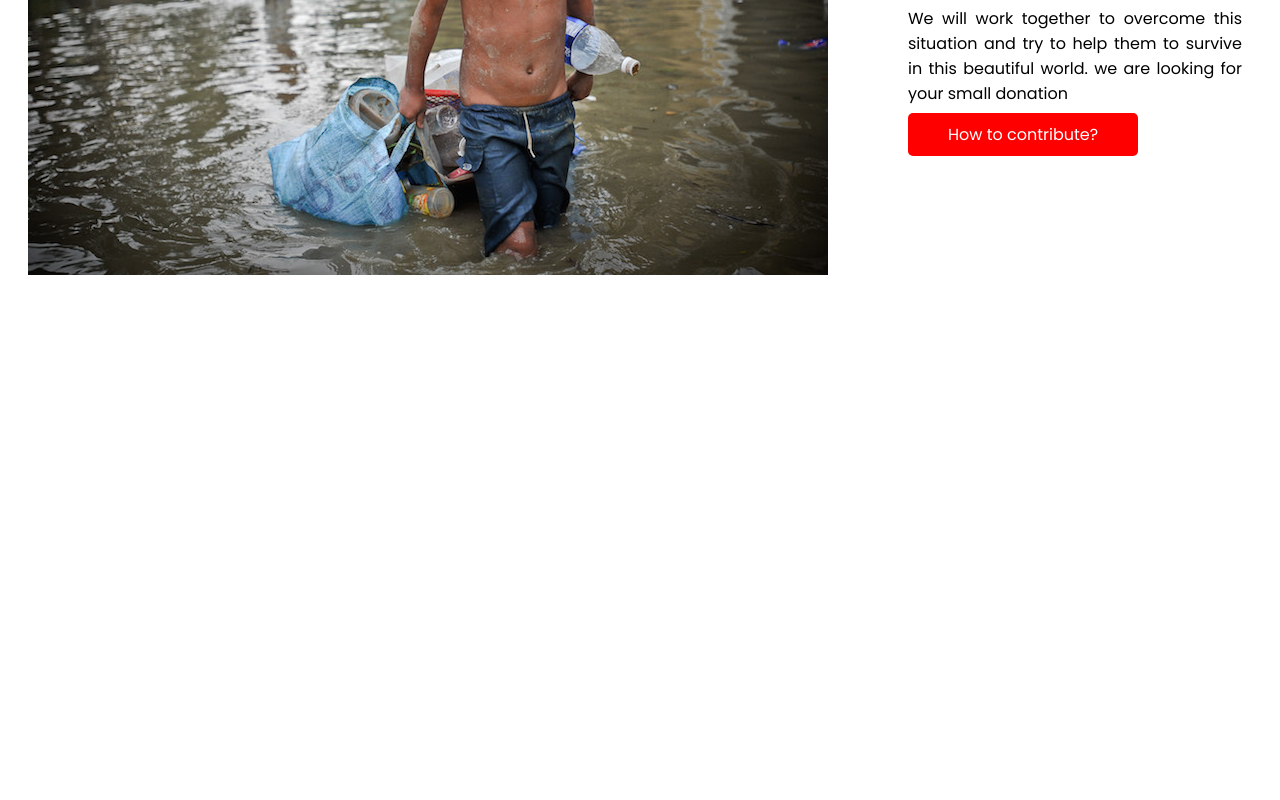
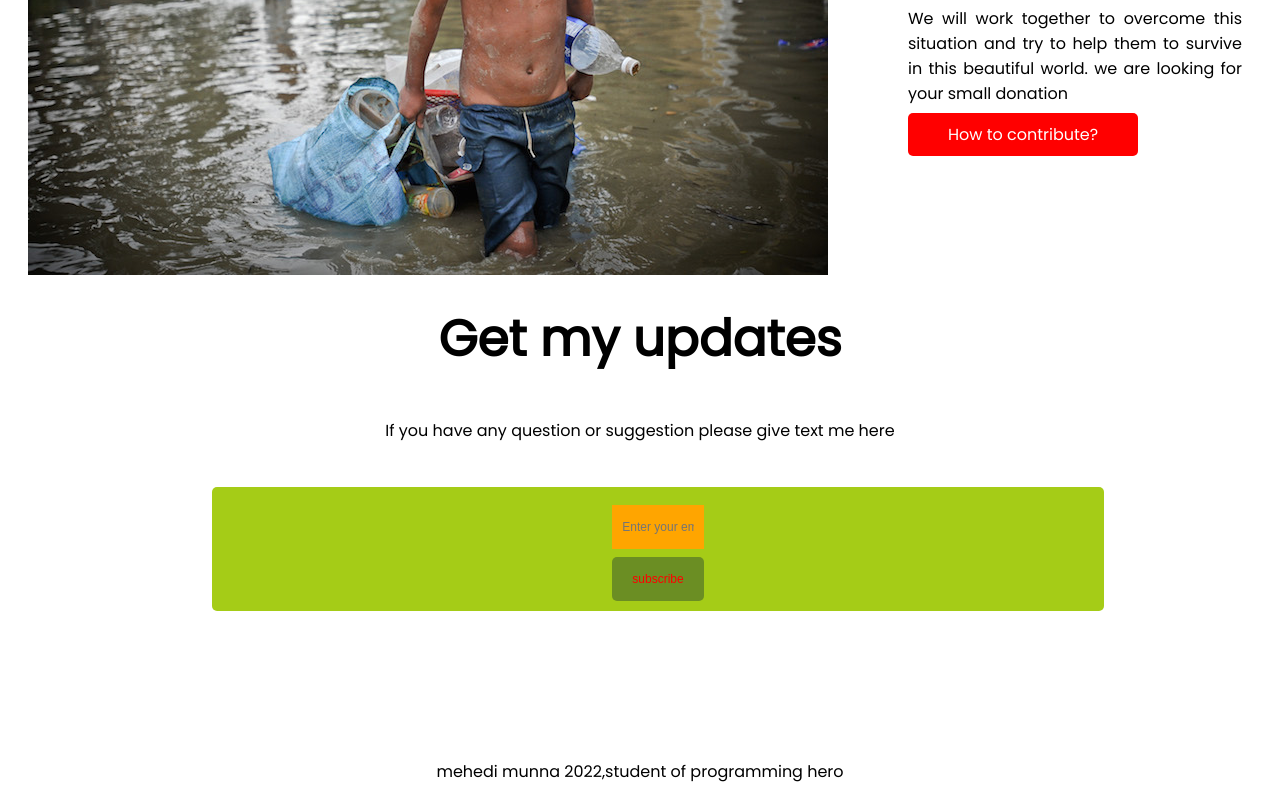
Before and after one commit to Mhbhai/assignment-task-munna, a plain HTML site: page index.html in a window 1280 px wide. Shown: the part 3130-3930 px from the top of the page. Before the commit the page ends 3412 px from the top, so only its background shows below. Drawn offline with Linux system fonts and the light colour scheme.

Commit message:
final commit

```diff
--- a/index.html
+++ b/index.html
@@ -127,8 +127,32 @@
         </div>
         </div>
     </section>
+    <section class="updates">
+        <div class="find">
+            <p>
+            <h1><b>Get my updates</b></h1>
+            </p>
+            <p>If you have any question or suggestion please give text me here</p>
+            <div class="mail">
+
+                <form action="#">
+                    <div class="box">
+
+                        <input type="text" id="email" name="email address" placeholder="Enter your email">
+                        <button type="submit">subscribe</button>
+                    </div>
+                </form>
+
+            </div>
+
+
+        </div>
 
     </section>
+
 </body>
+<footer>
+    <p>mehedi munna 2022,student of programming hero</p>
+</footer>
 
 </html>
--- a/style.css
+++ b/style.css
@@ -209,3 +209,61 @@ input {
     padding-left: 30px;
     padding-right: 30px;
 }
+
+.updates {}
+
+.find {
+    text-align: center;
+    margin-top: 550px;
+
+
+}
+
+.mail {
+    align-items: center;
+    justify-content: center;
+    box-sizing: border-box;
+    border: 10px;
+    height: 100px;
+    width: 500px;
+    padding-left: 300px;
+    display: flex;
+}
+
+.box {
+    padding: 10px 400px;
+    border-radius: 5px;
+    background: #a5cc17;
+    box-shadow: 100px 100px 150px #9e0b0b -10px -10px15px rgb(255, 255, 255);
+    margin-left: 500px;
+    margin-top: 80px;
+}
+
+.box input {
+    font-size: 12px;
+    color: #000;
+    padding: 15px 10px;
+    border: none;
+    outline: none;
+    background: orange;
+}
+
+.box button {
+    color: red;
+    padding: 15px 20px;
+    font-size: 12px;
+    border: none;
+    border-radius: 5px;
+    background: olivedrab;
+}
+
+.updates {
+    text-align: center;
+    margin-bottom: 200px;
+
+
+}
+
+footer p {
+    text-align: center;
+}
```
